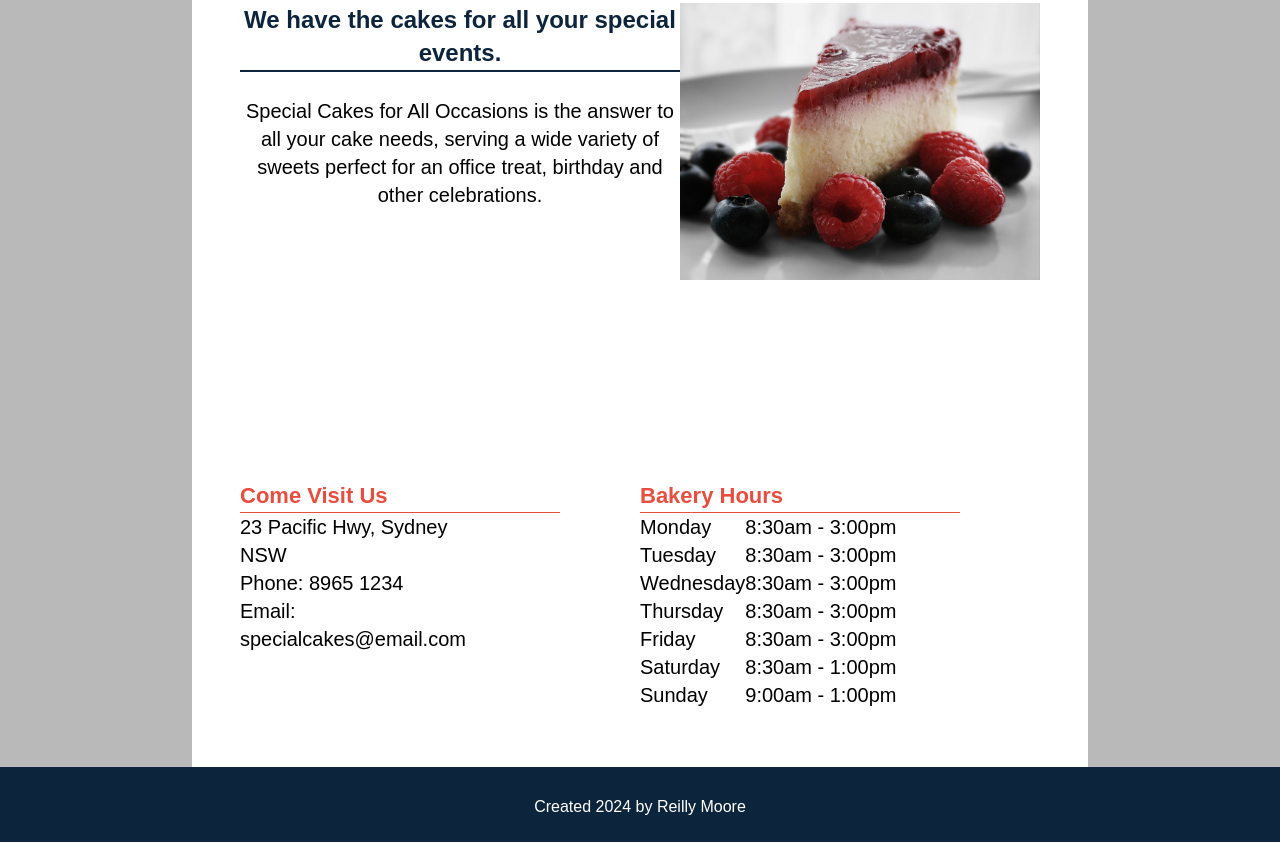
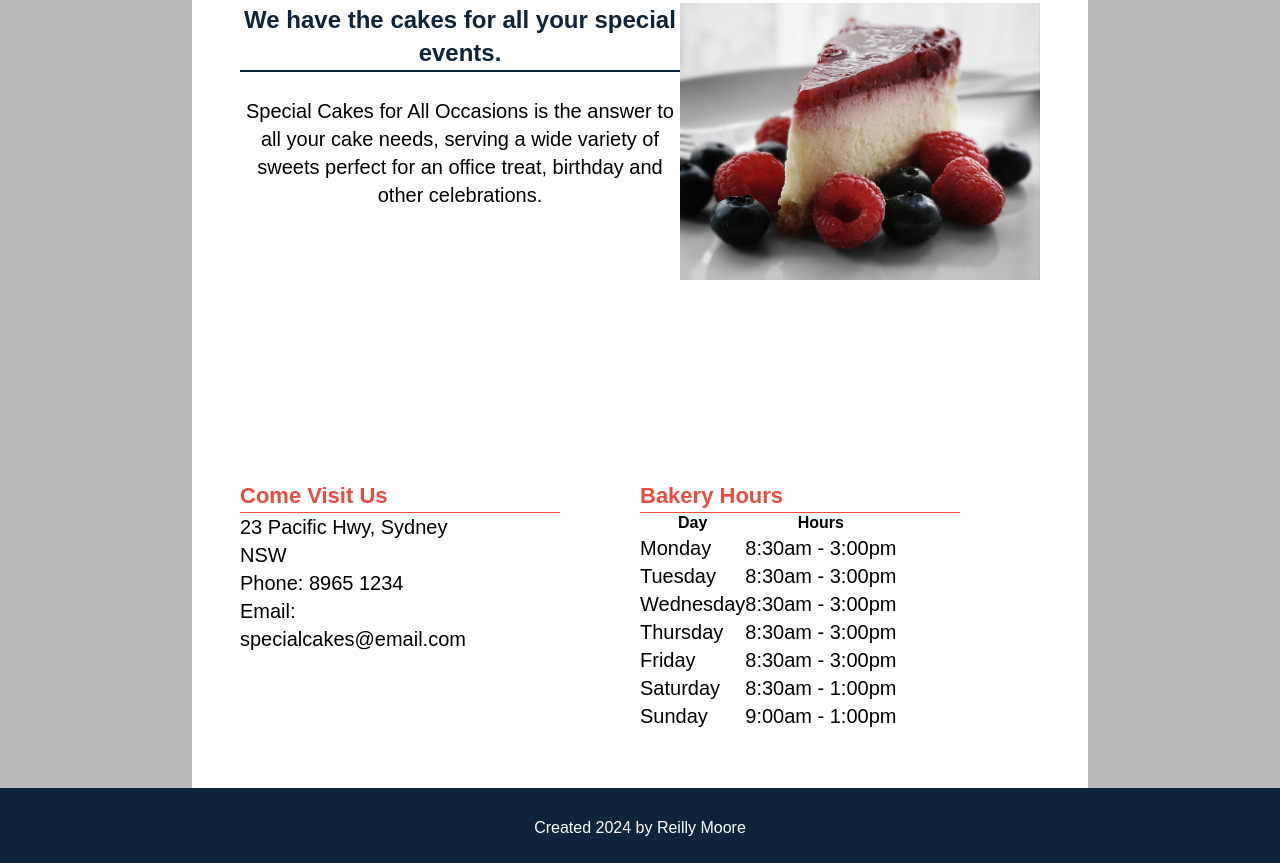
Before and after one commit to G1DEONdt/special-cakes-v2, a plain HTML site: page index.html in a window 1280 px wide. Shown: the part 510-1373 px from the top of the page. Before the commit the page ends 1352 px from the top, so only its background shows below. Drawn offline with Linux system fonts and the light colour scheme.

Commit message:
Added Headers for Index Table

```diff
--- a/index.html
+++ b/index.html
@@ -44,6 +44,10 @@
 	    		<h3>Bakery Hours</h3>
 	    		<table>
 	    		  <tbody>
+					<tr>
+						<th>Day</th>
+						<th>Hours</th>
+					</tr>
 	    		    <tr>
 	    		      <td>Monday</td>
 	    		      <td>8:30am - 3:00pm</td>
```
